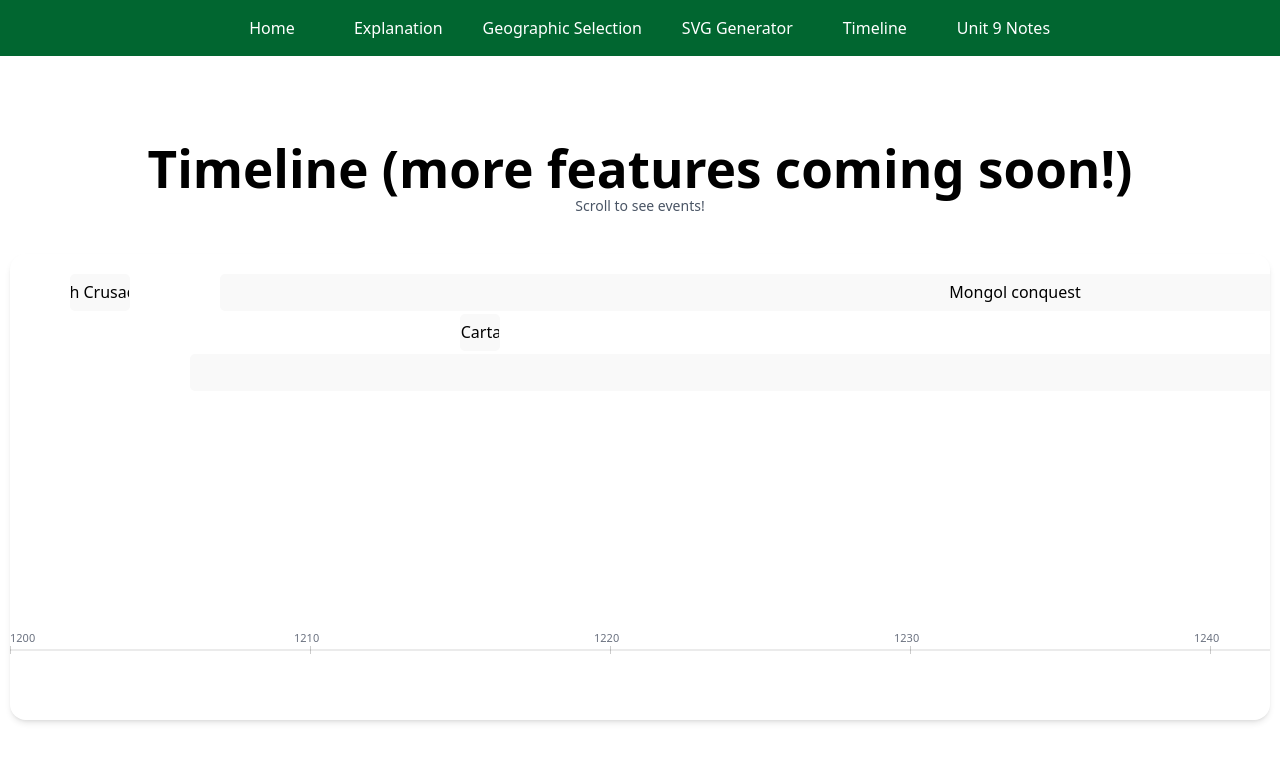
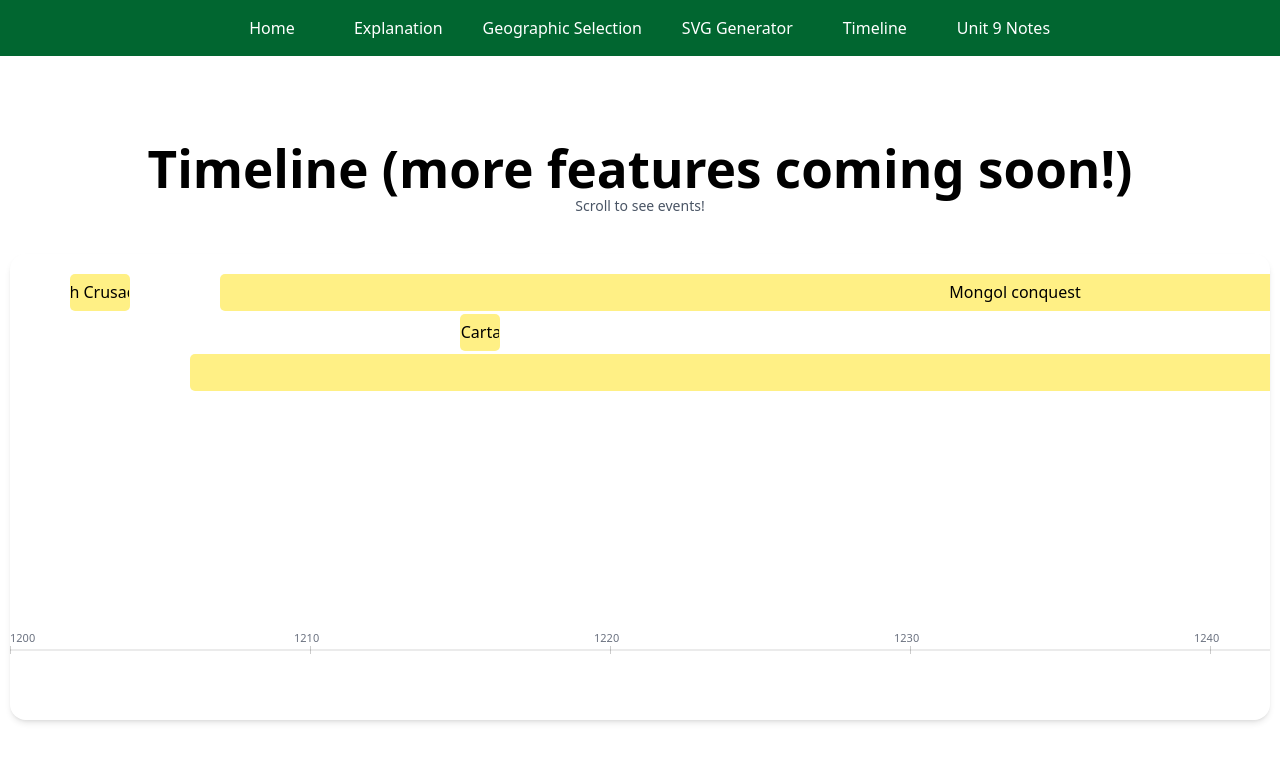
Before and after one commit to yasen5/APWorldWebsite, a React (Vite) app: page / in a window 1280 px wide. Both pictures are taken after a click on the link "Timeline". Shown: the top 762 px of the page. Built offline with nearby package versions, Linux system fonts and the light colour scheme.

Commit message:
Make timeline events more visible (#84)

```diff
--- a/src/timeline-page.tsx
+++ b/src/timeline-page.tsx
@@ -230,7 +230,7 @@ const TimelinePanel: React.FC<TimelinePanelProps> = ({ onClickEvent }) => {
                   type="button"
                   onMouseLeave={() => setHoveredEvent(null)}
                   onClick={() => onClickEvent(p.ev)}
-                  className="scroll-item rounded-full text-sm border hover:shadow bg-white"
+                  className="scroll-item rounded-full text-sm border hover:shadow !bg-yellow-200 dark:!bg-purple-700"
                   style={{
                     width: `${p.btnWidth}px`,
                     padding: "6px 12px",
```
